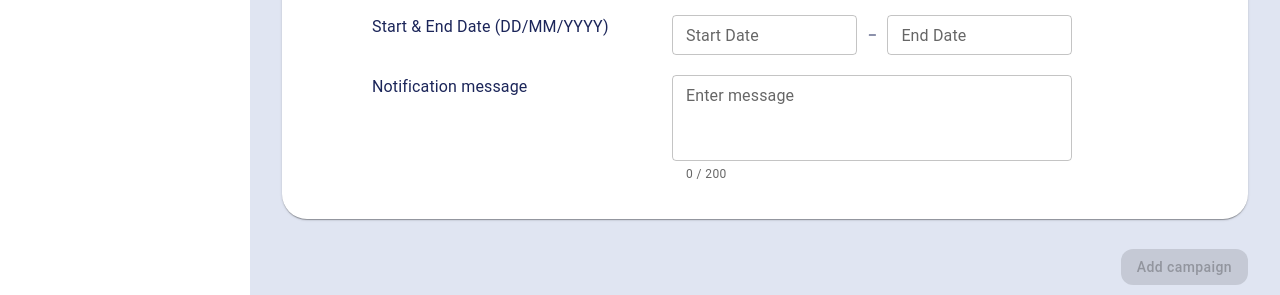
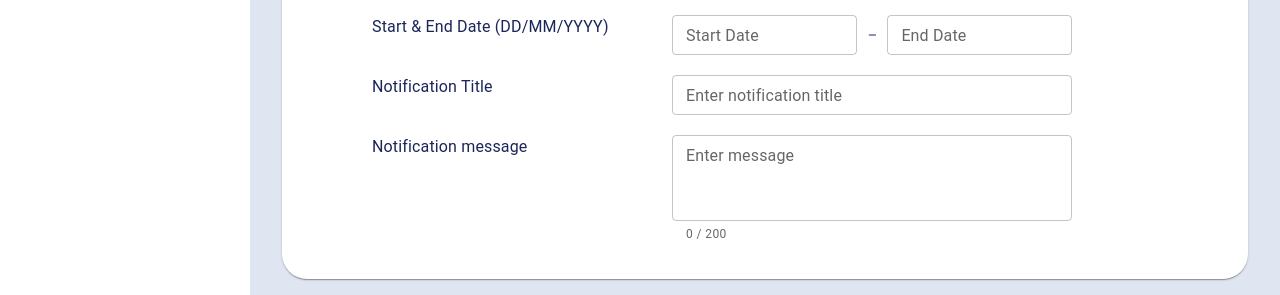
Before and after one commit to Spend-Transactions-Rewards-System/web-ui, a React (Create React App) app: page /campaigns/addcampaigns in a window 1280 px wide. Shown: the part 429-724 px from the top of the page. Built offline with nearby package versions, Linux system fonts and the light colour scheme; no server answers.

Commit message:
updated add campaign

```diff
--- a/src/Components/AddCampaignForm/AddCampaignForm.js
+++ b/src/Components/AddCampaignForm/AddCampaignForm.js
@@ -243,18 +243,31 @@ const AddCampaignForm = ({ formData, setFormData, setOpen }) => {
               </Box>
             </Box>
             <Box className="twoColumns">
+              <Typography className="variable">Notification Title</Typography>
+              <Box className="secondColumn">
+                <TextField
+                  value={formData.notificationTitle}
+                  size="small"
+                  fullWidth
+                  label="Enter notification title"
+                  name="notificationTitle"
+                  onChange={handleOnChange}
+                />
+              </Box>
+            </Box>
+            <Box className="twoColumns">
               <Typography className="variable">Notification message</Typography>
               <Box className="secondColumn">
                 <TextField
-                  name="message"
-                  value={formData.message}
+                  name="notificationMessage"
+                  value={formData.notificationMessage}
                   size="small"
                   fullWidth
                   multiline
                   label="Enter message"
                   minRows={3}
                   inputProps={{ maxLength: 200 }}
-                  helperText={`${formData["message"].length} / 200`}
+                  helperText={`${formData["notificationMessage"].length} / 200`}
                   onChange={handleOnChange}
                 />
               </Box>
--- a/src/Pages/AddCampaign/AddCampaigns.js
+++ b/src/Pages/AddCampaign/AddCampaigns.js
@@ -16,8 +16,11 @@ const AddCampaign = () => {
     merchant: "",
     startDate: null,
     endDate: null,
-    message: ""
+    notificationTitle: "",
+    notificationMessage: ""
   });
+
+  console.log(formData)
 
   const handleConfirm = () => {
     navigate("/campaigns", {
```
